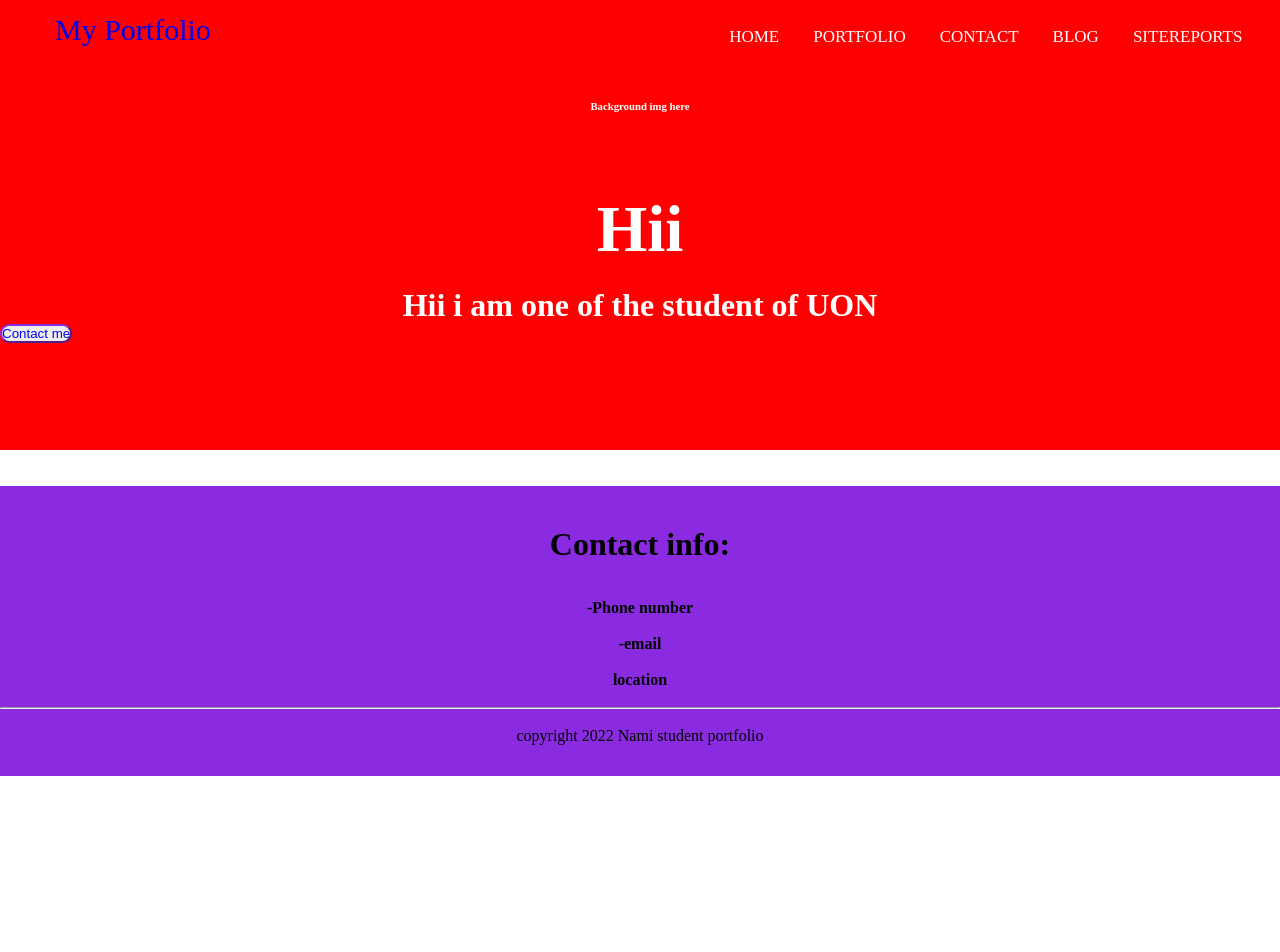
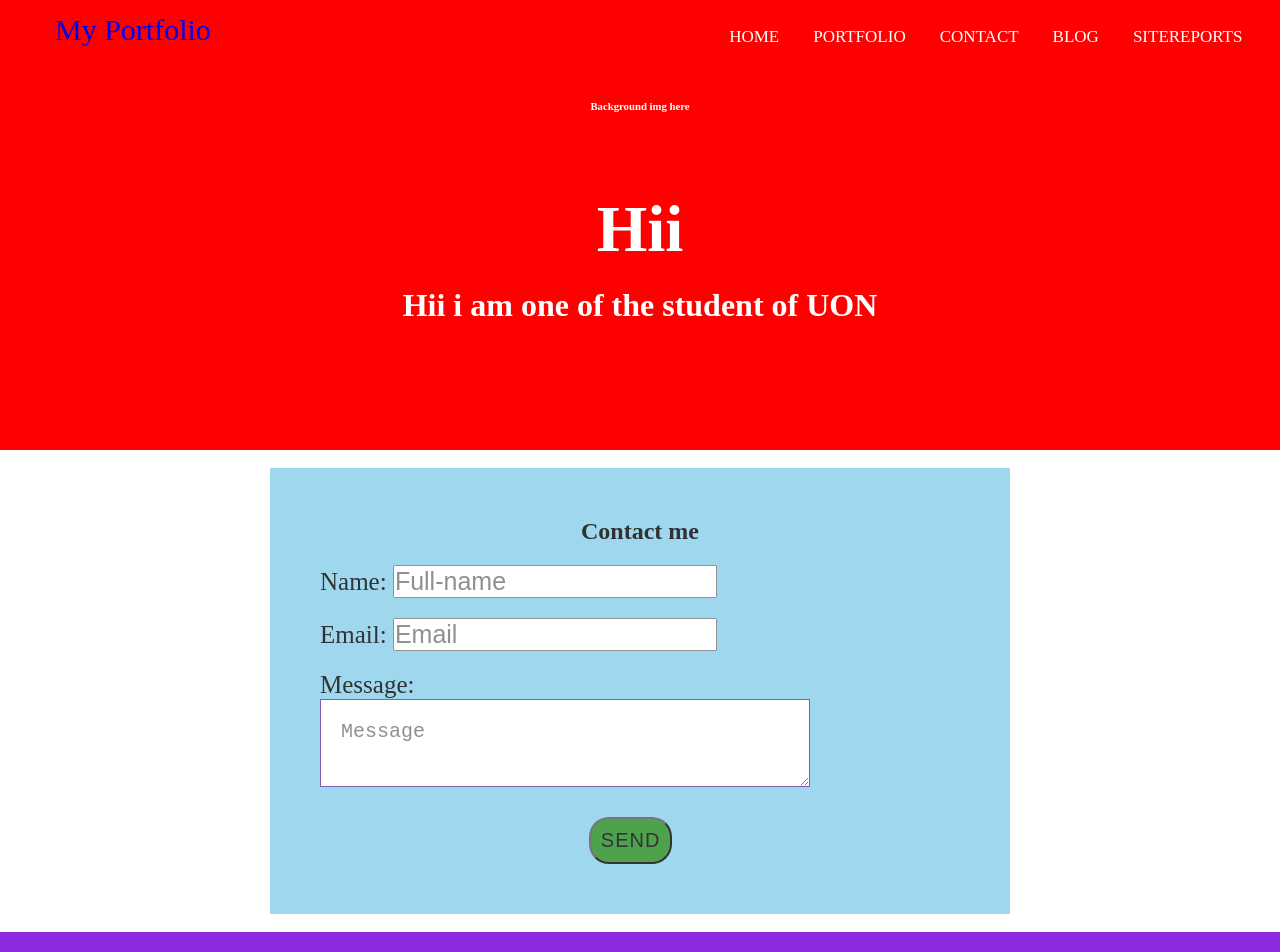
Before and after one commit to Sandeshcreator/web-term1-assignment, a plain HTML site: page contact.html in a window 1280 px wide. Shown: the top 952 px of the page. Before the commit the page ends 800 px from the top, so only its background shows below. Drawn offline with Linux system fonts and the light colour scheme.

Commit message:
Contact page updated

```diff
--- a/contact.html
+++ b/contact.html
@@ -28,12 +28,32 @@
 
 		<h1>Hii i am one of the student of UON </h1>
 
-		<button class="started"><a href="contact.html">Contact me</a></button>
+
 
 
 	</div>
 	</div>
 	<br>
+
+	 <section class="contact">
+      <h1>Contact me</h1>
+      <form action="mailto:mainalisandesh8@gmail.com" method="post" enctype="text/plain" >
+        <label class="fullname">Name:
+            <input type="text" name="fullname" placeholder="Full-name">
+        </label>
+
+        <label class="email">Email:
+          <input type="email" name="email" placeholder="Email">
+        </label>
+
+        <label class="message">Message:
+          <textarea name="message" placeholder="Message"></textarea>
+        </label>
+
+        <input class="button" type="submit" value="SEND">
+
+      </form>
+    </section>
 
 
 	<br>
--- a/style.css
+++ b/style.css
@@ -127,10 +127,57 @@ section.toggle{
 
 
 
+.contact {
+  width: 80%;
+  margin: auto;
+  max-width: 50%;
+  padding: 50px;
+  background-color: skyblue;
+  opacity: 0.8;
+
+}
+
+
+.contact h1 {
+    text-align: center;
+     }
 
 
 
+label {
+  display: block;
+  margin-top: 20px;
+  font-size: 25px;
+   }
 
+
+
+textarea {
+  display: block;
+  padding: 20px;
+  width: 70%;
+  border: 1px solid rebeccapurple;
+  font-size: 20px; }
+
+input{
+	width: 50%;
+	height: 20%;
+	font-size: 25px;
+}
+
+.button {
+  width: auto;
+  margin-top: 30px;
+  background: forestgreen;
+  font-size: 20px;
+  letter-spacing: 1px;
+  text-transform: uppercase;
+  border-radius: 20px;
+  padding: 10px;
+  margin-left: 42%;
+
+
+    }
 
 
 
```
